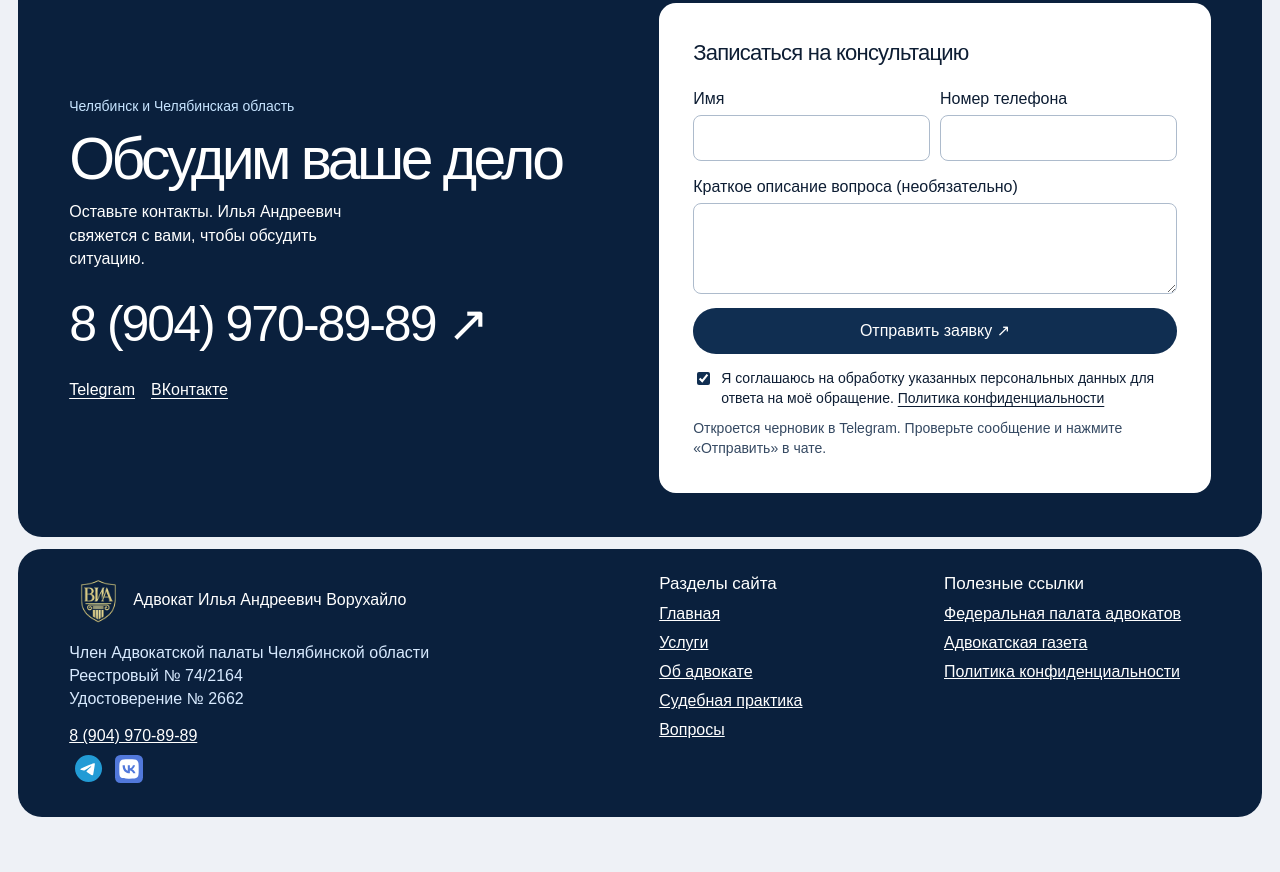
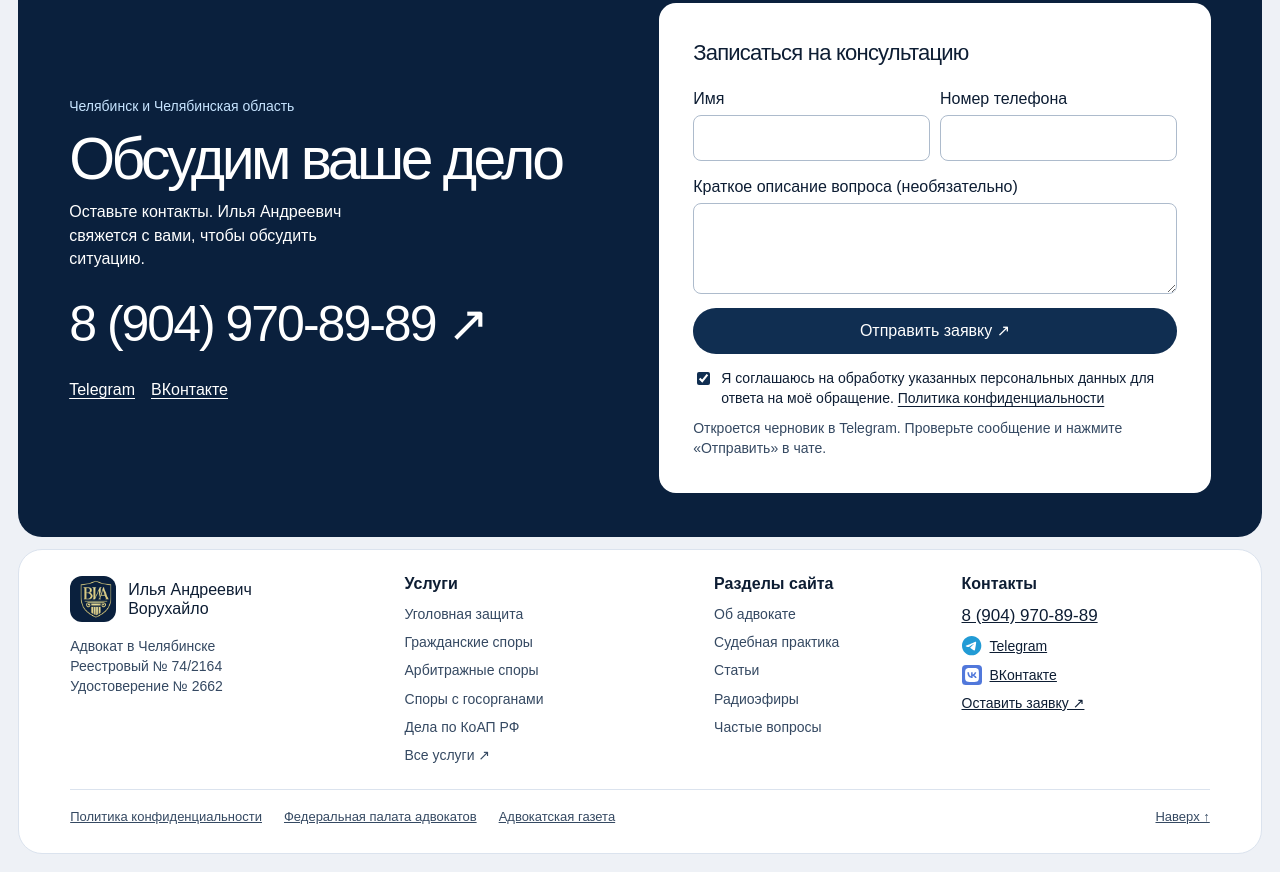
Before and after one commit to ialexrd/advokat, a plain HTML site: page index.html in a window 1280 px wide. Shown: the part 4490-5362 px from the top of the page. Before the commit the page ends 5325 px from the top, so only its background shows below. Drawn offline with Linux system fonts and the light colour scheme.

Commit message:
Publish approved light homepage footer

```diff
--- a/index.html
+++ b/index.html
@@ -214,6 +214,28 @@ main {
 .contact-form .booking-submit { width:100%; min-height:44px; }
 .contact-form .booking-field input { min-height:44px; }
 @media(max-width:480px) { .contact-fields { grid-template-columns:minmax(0,1fr); gap:0; } }
+.site-footer.footer-redesign {
+  grid-template-columns: 1.25fr 1.15fr .9fr 1fr;
+  align-items: start;
+  gap:24px;
+  background:white;
+  color:var(--ink);
+  border:1px solid #dbe3ee;
+}
+.footer-redesign nav { display:grid; align-items:start; margin:0; padding:0; gap:8px; background:none; border:0; border-radius:0; }
+.footer-redesign nav a { padding:0; font-size:14px; text-decoration:none; color:var(--secondary); }
+.footer-redesign nav a:hover { text-decoration:underline; background:none; }
+.footer-redesign h2 { margin:0 0 4px; font-size:16px; letter-spacing:normal; font-weight:600; }
+.footer-redesign .brand { line-height:1.2; }
+.footer-redesign .footer-logo { display:grid; place-items:center; background:var(--navy); border-radius:12px; }
+.footer-redesign .footer-identity p { color:var(--secondary); font-size:14px; }
+.footer-contact { display:grid; gap:8px; }
+.footer-contact a { display:flex; align-items:center; gap:8px; font-size:14px; }
+.footer-contact .footer-phone { font-size:17px; }
+.footer-redesign .footer-meta { grid-column:1/-1; display:flex; flex-wrap:wrap; gap:10px 22px; border-top:1px solid #dbe3ee; padding-top:18px; font-size:13px; color:var(--secondary); }
+.footer-meta .footer-up { margin-left:auto; }
+@media(max-width:860px) { .site-footer.footer-redesign { grid-template-columns:repeat(2,minmax(0,1fr)); } }
+@media(max-width:460px) { .site-footer.footer-redesign { grid-template-columns:1fr; } .footer-meta .footer-up { margin-left:0; } }
 </style>
 <link rel="stylesheet" href="assets/header.css">
 </head>
@@ -400,19 +422,28 @@ main {
 </form>
   </div>
 </section>
-<footer class="site-footer">
-<div>
-<a class="brand" href="#top"><img class="site-logo" src="assets/logo-gold.png" width="52" height="52" alt="">Адвокат Илья Андреевич Ворухайло</a>
-<p>Член Адвокатской палаты Челябинской области<br>Реестровый № 74/2164<br>Удостоверение № 2662</p>
-<a href="tel:+79049708989">8 (904) 970-89-89</a>
-<div class="socials">
-<a href="https://t.me/vary0707" aria-label="Telegram"><img src="assets/telegram.svg" width="28" height="28" alt=""></a>
-<a href="https://vk.com/vorlo17" aria-label="ВКонтакте"><img src="assets/vk.svg" width="28" height="28" alt=""></a>
-</div></div>
-<div class="footer-links">
-<div><h2>Разделы сайта</h2><a href="#top">Главная</a><a href="uslugi/">Услуги</a><a href="ob-advokate/">Об адвокате</a><a href="praktika/">Судебная практика</a><a href="#questions">Вопросы</a></div>
-<div><h2>Полезные ссылки</h2><a href="https://fparf.ru/">Федеральная палата адвокатов</a><a href="https://www.advgazeta.ru/">Адвокатская газета</a><a href="https://advokatvia.ru/politics">Политика конфиденциальности</a></div>
-</div></footer>
+<footer class="site-footer footer-redesign">
+  <div class="footer-identity">
+    <a class="brand" href="#top"><span class="footer-logo"><img class="site-logo" src="assets/logo-gold.png" width="46" height="46" alt=""></span>Илья Андреевич<br>Ворухайло</a>
+    <p>Адвокат в Челябинске<br>Реестровый № 74/2164<br>Удостоверение № 2662</p>
+  </div>
+  <nav aria-label="Направления практики">
+    <h2>Услуги</h2>
+    <a href="uslugi/ugolovnye-dela/">Уголовная защита</a><a href="uslugi/grazhdanskie-dela/">Гражданские споры</a><a href="uslugi/arbitrazhnye-spory/">Арбитражные споры</a><a href="uslugi/administrativnye-dela-kas/">Споры с госорганами</a><a href="uslugi/administrativnye-pravonarusheniya/">Дела по КоАП РФ</a><a href="uslugi/">Все услуги ↗</a>
+  </nav>
+  <nav aria-label="Разделы сайта">
+    <h2>Разделы сайта</h2>
+    <a href="ob-advokate/">Об адвокате</a><a href="praktika/">Судебная практика</a><a href="stati/">Статьи</a><a href="#radio">Радиоэфиры</a><a href="#questions">Частые вопросы</a>
+  </nav>
+  <div class="footer-contact">
+    <h2>Контакты</h2>
+    <a class="footer-phone" href="tel:+79049708989">8 (904) 970-89-89</a>
+    <a href="https://t.me/vary0707"><img src="assets/telegram.svg" width="20" height="20" alt="">Telegram</a>
+    <a href="https://vk.com/vorlo17"><img src="assets/vk.svg" width="20" height="20" alt="">ВКонтакте</a>
+    <a href="#contacts">Оставить заявку ↗</a>
+  </div>
+  <div class="footer-meta"><a href="https://advokatvia.ru/politics">Политика конфиденциальности</a><a href="https://fparf.ru/">Федеральная палата адвокатов</a><a href="https://www.advgazeta.ru/">Адвокатская газета</a><a class="footer-up" href="#top">Наверх ↑</a></div>
+</footer>
 </main>
 <div class="mobile-contact" hidden role="group" aria-label="Связаться с адвокатом">
 <a href="https://t.me/vary0707" aria-label="Telegram"><img src="assets/telegram.svg" width="28" height="28" alt=""></a>
```
